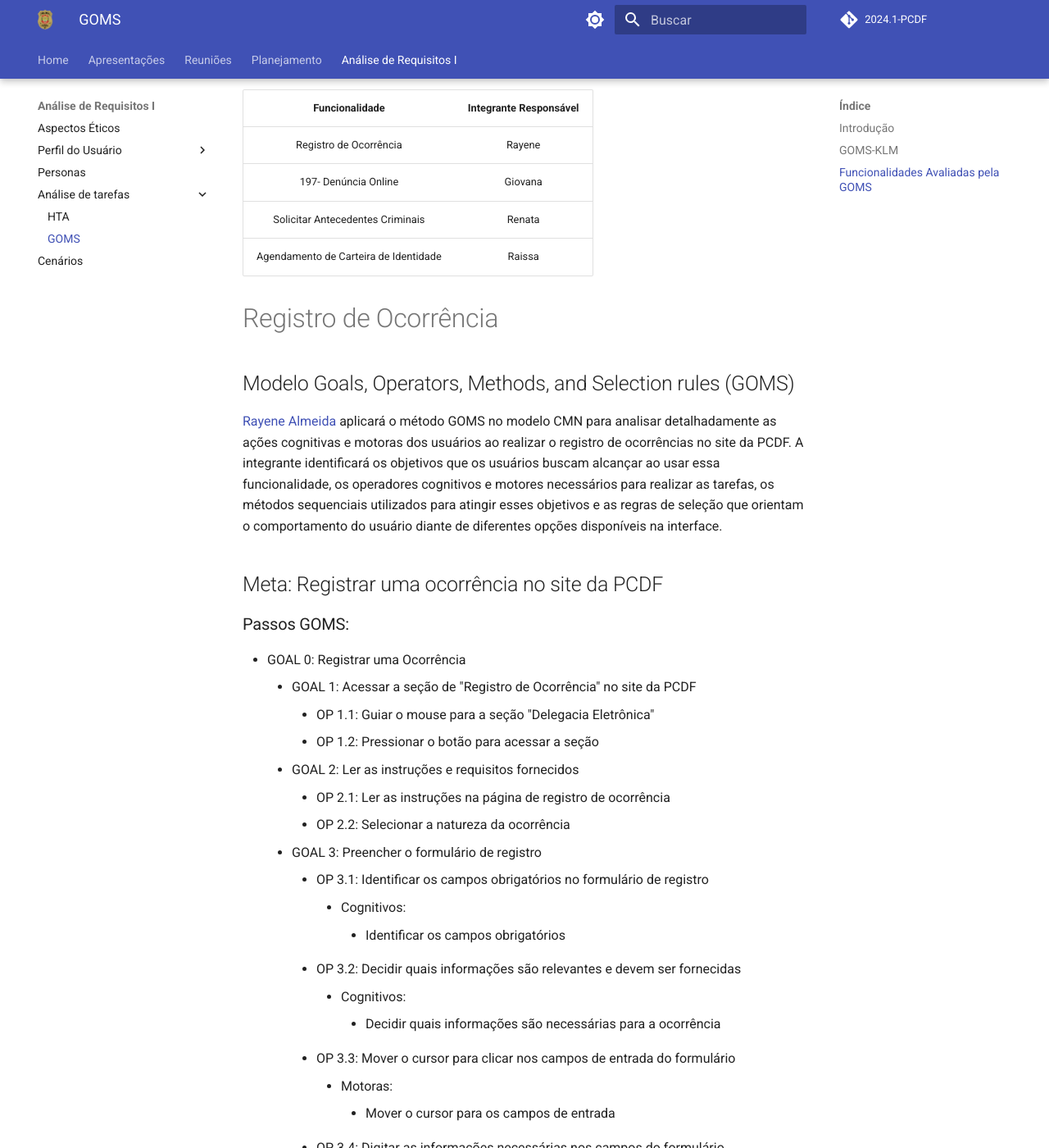
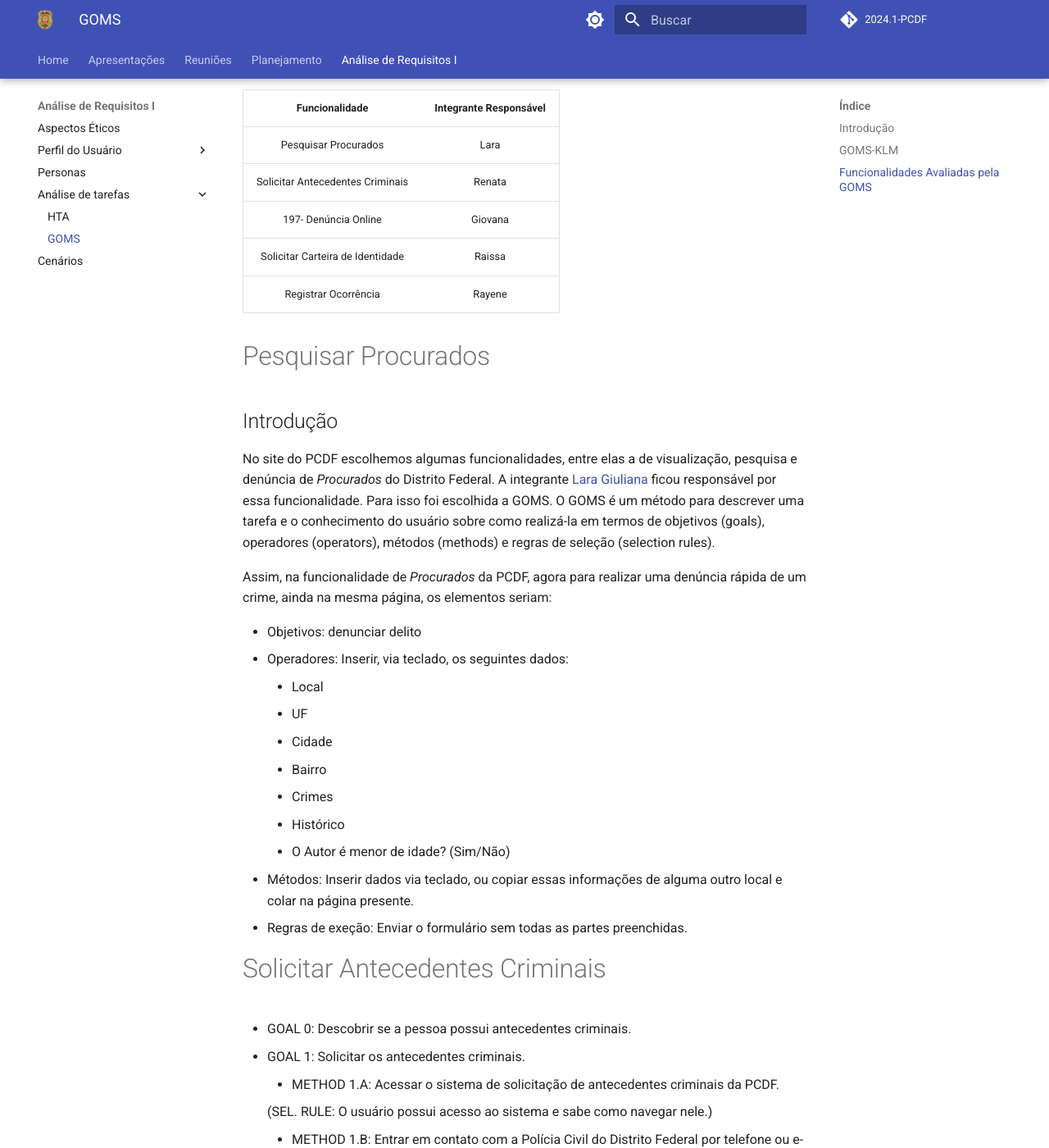
Before and after one commit to Interacao-Humano-Computador/2024.1-PCDF, an MkDocs documentation site: the page built from docs/analise_requisitos1/analise_tarefas/goms.md, in a window 1280 px wide and 1400 px high, scrolled down 1460 px. Shown: the whole window at 82% size. Built offline with MkDocs 1.6.1 and Material for MkDocs 9.7.7, drawn with Linux system fonts in a browser that asks for light colours; comment, search, counter and statistics services are not loaded; some of the changed text lies outside the part shown.

Commit message:
Revisoes

```diff
--- a/docs/analise_requisitos1/analise_tarefas/goms.md
+++ b/docs/analise_requisitos1/analise_tarefas/goms.md
@@ -23,81 +23,32 @@
      Tabela que monstra quais funcionalidades foram avaliadas pela HTA
  Funcionalidade    |    Integrante Responsável             |
 |:------:|:-------------------------------:|
-| Registro de Ocorrência   | Rayene        |
+|Pesquisar Procurados|Lara|
+| Solicitar Antecedentes Criminais | Renata |
 | 197- Denúncia Online   | Giovana          |
-| Solicitar Antecedentes Criminais | Renata |
-|Agendamento de Carteira de Identidade|Raissa|
+| Solicitar Carteira de Identidade| Raissa
+| Registrar Ocorrência | Rayene |
 
-# Registro de Ocorrência
+# Pesquisar Procurados
+## Introdução
+No site do PCDF escolhemos algumas funcionalidades, entre elas a de visualização, pesquisa e denúncia de _Procurados_ do Distrito Federal. A integrante  [Lara Giuliana](https://github.com/gravelylara) ficou responsável por essa funcionalidade. Para isso foi escolhida a GOMS.
+O GOMS é um método para descrever uma tarefa e o conhecimento do usuário sobre
+como realizá-la em termos de objetivos (goals), operadores (operators), métodos (methods)
+e regras de seleção (selection rules).
 
-## Modelo Goals, Operators, Methods, and Selection rules (GOMS)
+Assim, na funcionalidade de _Procurados_ da PCDF, agora para realizar uma denúncia rápida de um crime, ainda na mesma página, os elementos seriam:
 
-[Rayene Almeida](https://github.com/rayenealmeida) aplicará o método GOMS no modelo CMN para analisar detalhadamente as ações cognitivas e motoras dos usuários ao realizar o registro de ocorrências no site da PCDF. A integrante identificará os objetivos que os usuários buscam alcançar ao usar essa funcionalidade, os operadores cognitivos e motores necessários para realizar as tarefas, os métodos sequenciais utilizados para atingir esses objetivos e as regras de seleção que orientam o comportamento do usuário diante de diferentes opções disponíveis na interface.
-
-## Meta: Registrar uma ocorrência no site da PCDF
-
-### Passos GOMS:
-
-* GOAL 0: Registrar uma Ocorrência
-    * GOAL 1: Acessar a seção de "Registro de Ocorrência" no site da PCDF
-        * OP 1.1: Guiar o mouse para a seção "Delegacia Eletrônica"
-        * OP 1.2: Pressionar o botão para acessar a seção
-    * GOAL 2: Ler as instruções e requisitos fornecidos
-        * OP 2.1: Ler as instruções na página de registro de ocorrência
-        * OP 2.2: Selecionar a natureza da ocorrência
-    * GOAL 3: Preencher o formulário de registro
-        * OP 3.1: Identificar os campos obrigatórios no formulário de registro
-            * Cognitivos:
-                * Identificar os campos obrigatórios
-        * OP 3.2: Decidir quais informações são relevantes e devem ser fornecidas
-            * Cognitivos:
-                * Decidir quais informações são necessárias para a ocorrência
-        * OP 3.3: Mover o cursor para clicar nos campos de entrada do formulário
-            * Motoras:
-                * Mover o cursor para os campos de entrada
-        * OP 3.4: Digitar as informações necessárias nos campos do formulário
-            * Motoras:
-                * Digitar as informações necessárias
-    * GOAL 4: Revisar e enviar o formulário de registro
-        * OP 4.1: Revisar as informações inseridas para garantir que estejam corretas e completas
-            * Cognitivos:
-                * Revisar as informações inseridas
-        * OP 4.2: Clicar no botão "Enviar" para submeter a ocorrência
-            * Motoras:
-                * Mover o cursor para clicar no botão de envio
-
-![Página inicial para ocorrência](../../assets/Analise_Requisitos/registraocorrencia.png)
-<div align="center">
-<p> Figura 1 - Página inicial do Registro de Ocorrência. Fonte: Site PCDF  </p>
-</div>
-
-![Página Seleção do Crime](../../assets/Analise_Requisitos/registraocorrencia2.png)
-<div align="center">
-<p> Figura 2 - Seleção de Natureza para a Ocorrência. Fonte: Site PCDF  </p>
-</div>
-
-
-![Página de Formulário para Ocorrência](../../assets/Analise_Requisitos/registraocorrencia3.png)
-<div align="center">
-<p> Figura 3 - Formulário da Ocorrência. Fonte: Site PCDF  </p>
-</div>
-
-
-
-
-# 197- Denúncia Online
-Nessa tarefa o usuário pretende fazer uma denúncia no site da PCDF, foi analisada pela integrante  [Giovana Barbosa](https://github.com/gio221), como monstrado na figura 1. Ultilizando a CMN-GOMS
-
-* GOAL 0: Fazer Denúncia
-    * GOAL 1: Denúncia Online
-        * OP 1.1: Guiar o mouse para a aba de denuncia online
-        * 0P 1.2: Pressionar o botão
-    * GOAL 2: Selecionar a opção denuncia por meios de comunicação
-        * OP 2.1: Guiar o mouse para a opção 'Denuncia de meios de comunicação'
-        * OP 2.2: Pressionar o botão
-    * GOAL 3: Fazer Denuncia
-        * OP 3.1: Colocar as informações
-        * OP 3.2: Clicar no botão denunciar
+- Objetivos: denunciar delito
+- Operadores: Inserir, via teclado, os seguintes dados:
+    - Local
+    - UF
+    - Cidade
+    - Bairro
+    - Crimes
+    - Histórico
+    - O Autor é menor de idade? (Sim/Não)
+- Métodos: Inserir dados via teclado, ou copiar essas informações de alguma outro local e colar na página presente.
+- Regras de exeção: Enviar o formulário sem todas as partes preenchidas.
 
 # Solicitar Antecedentes Criminais
 * GOAL 0: Descobrir se a pessoa possui antecedentes criminais.
@@ -155,6 +106,21 @@
 
     (SEL.RULE: O usuário prefere confirmar pessoalmente.)
 
+
+# 197- Denúncia Online
+Nessa tarefa o usuário pretende fazer uma denúncia no site da PCDF, foi analisada pela integrante  [Giovana Barbosa](https://github.com/gio221), como monstrado na figura 1. Ultilizando a CMN-GOMS
+
+* GOAL 0: Fazer Denúncia
+    * GOAL 1: Denúncia Online
+        * OP 1.1: Guiar o mouse para a aba de denuncia online
+        * 0P 1.2: Pressionar o botão
+    * GOAL 2: Selecionar a opção denuncia por meios de comunicação
+        * OP 2.1: Guiar o mouse para a opção 'Denuncia de meios de comunicação'
+        * OP 2.2: Pressionar o botão
+    * GOAL 3: Fazer Denuncia
+        * OP 3.1: Colocar as informações
+        * OP 3.2: Clicar no botão denunciar
+
 # Agendamento de Carteira de Identidade
 
 Essa atividade tem como objetivo os usuários ao acessar a funcionalidade de marcação de carteira de identidade é agendar um horário para emissão ou renovação do documento de identidade. Feita por [Raissa Andrade](https://github.com/RaissaAndradeS).
@@ -172,6 +138,60 @@
 Regras de seleção nesse caso, pode incluir a seguinte situação, caso o usuário esteja com pressa ou necessitar de um agendamento rápido, ele pode optar por procurar por horários disponíveis nos próximos dias.
 
 
+# Registro de Ocorrência
+
+## Modelo Goals, Operators, Methods, and Selection rules (GOMS)
+
+[Rayene Almeida](https://github.com/rayenealmeida) aplicará o método GOMS no modelo CMN para analisar detalhadamente as ações cognitivas e motoras dos usuários ao realizar o registro de ocorrências no site da PCDF. A integrante identificará os objetivos que os usuários buscam alcançar ao usar essa funcionalidade, os operadores cognitivos e motores necessários para realizar as tarefas, os métodos sequenciais utilizados para atingir esses objetivos e as regras de seleção que orientam o comportamento do usuário diante de diferentes opções disponíveis na interface.
+
+## Meta: Registrar uma ocorrência no site da PCDF
+
+### Passos GOMS:
+
+* GOAL 0: Registrar uma Ocorrência
+    * GOAL 1: Acessar a seção de "Registro de Ocorrência" no site da PCDF
+        * OP 1.1: Guiar o mouse para a seção "Delegacia Eletrônica"
+        * OP 1.2: Pressionar o botão para acessar a seção
+    * GOAL 2: Ler as instruções e requisitos fornecidos
+        * OP 2.1: Ler as instruções na página de registro de ocorrência
+        * OP 2.2: Selecionar a natureza da ocorrência
+    * GOAL 3: Preencher o formulário de registro
+        * OP 3.1: Identificar os campos obrigatórios no formulário de registro
+            * Cognitivos:
+                * Identificar os campos obrigatórios
+        * OP 3.2: Decidir quais informações são relevantes e devem ser fornecidas
+            * Cognitivos:
+                * Decidir quais informações são necessárias para a ocorrência
+        * OP 3.3: Mover o cursor para clicar nos campos de entrada do formulário
+            * Motoras:
+                * Mover o cursor para os campos de entrada
+        * OP 3.4: Digitar as informações necessárias nos campos do formulário
+            * Motoras:
+                * Digitar as informações necessárias
+    * GOAL 4: Revisar e enviar o formulário de registro
+        * OP 4.1: Revisar as informações inseridas para garantir que estejam corretas e completas
+            * Cognitivos:
+                * Revisar as informações inseridas
+        * OP 4.2: Clicar no botão "Enviar" para submeter a ocorrência
+            * Motoras:
+                * Mover o cursor para clicar no botão de envio
+
+![Página inicial para ocorrência](../../assets/Analise_Requisitos/registraocorrencia.png)
+<div align="center">
+<p> Figura 1 - Página inicial do Registro de Ocorrência. Fonte: Site PCDF  </p>
+</div>
+
+![Página Seleção do Crime](../../assets/Analise_Requisitos/registraocorrencia2.png)
+<div align="center">
+<p> Figura 2 - Seleção de Natureza para a Ocorrência. Fonte: Site PCDF  </p>
+</div>
+
+
+![Página de Formulário para Ocorrência](../../assets/Analise_Requisitos/registraocorrencia3.png)
+<div align="center">
+<p> Figura 3 - Formulário da Ocorrência. Fonte: Site PCDF  </p>
+</div>
+
 
 ## Bibliografia
 > BARBOSA, S.D.J.; SILVA, B.S. Interação Humano-Computador. Editora Campus-Elsevier, 2010.
@@ -184,8 +204,9 @@
 
 | Versão |          Descrição              |     Autor(es)      |      Data      |   Revisor(es)     |    Data de revisão    |
 |:------:|:-------------------------------:|:--------------:|:--------------:|:-------------:|:---------------------:|
-|  1.0   | Criação do documento de hta                  |  [Giovana Barbosa](https://github.com/gio221)      |   18/04   |        |             |
-|  1.1   | Registro de Ocorrência                    |   [Rayene Almeida](https://github.com/rayenealmeida)      |   18/04   |               |                    |
+|  1.0   | Criação do documento de hta                  |  [Giovana Barbosa](https://github.com/gio221)      |   18/04   |   [Renata Quadros](https://github.com/Renatinha28)      |     18/04        |
+|  1.1   | Registro de Ocorrência                    |   [Rayene Almeida](https://github.com/rayenealmeida)      |   18/04   |           [Giovana Barbosa ](https://github.com/gio221)|19/04 |
 |  1.2   | 197               |   [Giovana Barbosa](https://github.com/gio221)        |   18/04   |   [Renata Quadros](https://github.com/Renatinha28)    |  19/04              |
-| 1.3 | Solicitar antecedentes criminais | [Renata Quadros](https://github.com/Renatinha28) | 19/04 | | |
-|1.4| Solicitar Carteira de Identidade| [Raissa Andrade](https://github.com/RaissaAndradeS)| 19/04|||
+| 1.3 | Solicitar antecedentes criminais | [Renata Quadros](https://github.com/Renatinha28) | 19/04 |  [Giovana Barbosa ](https://github.com/gio221)|19/04 |
+|1.4| Solicitar Carteira de Identidade| [Raissa Andrade](https://github.com/RaissaAndradeS)| 19/04|  [Giovana Barbosa ](https://github.com/gio221)|19/04 |
+| 1.5 | Cenário visualizar procurados | [Lara Giuliana](https://github.com/gravelylara) | 19/04 | [Giovana Barbosa ](https://github.com/gio221)|19/04 |
```
Also changed, not shown: docs/analise_requisitos1/analise_tarefas/hta.md (+41 -32 lines), docs/analise_requisitos1/cenario.md (+2 -2 lines), docs/analise_requisitos1/perfil_do_usuario/questionario.md (+1 -1 lines), docs/analise_requisitos1/personas.md (+1 -1 lines), docs/apresentacao/apresentacao02.md (+4 -4 lines).
